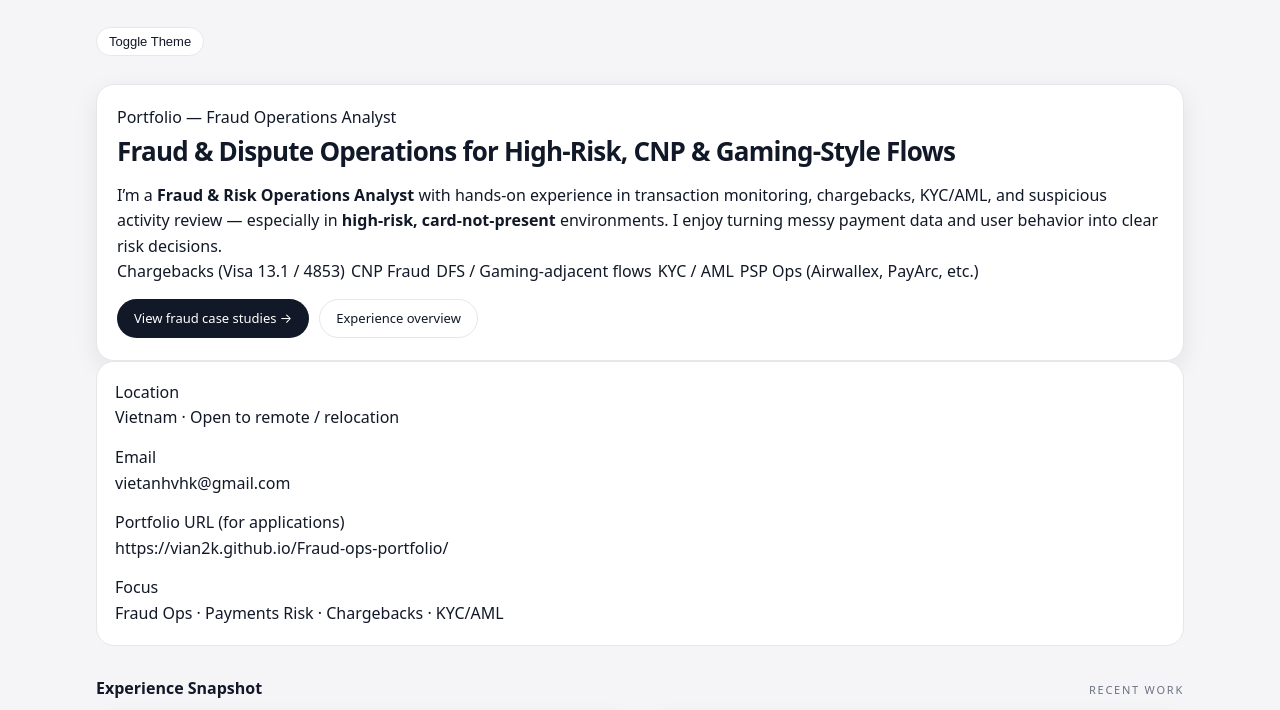
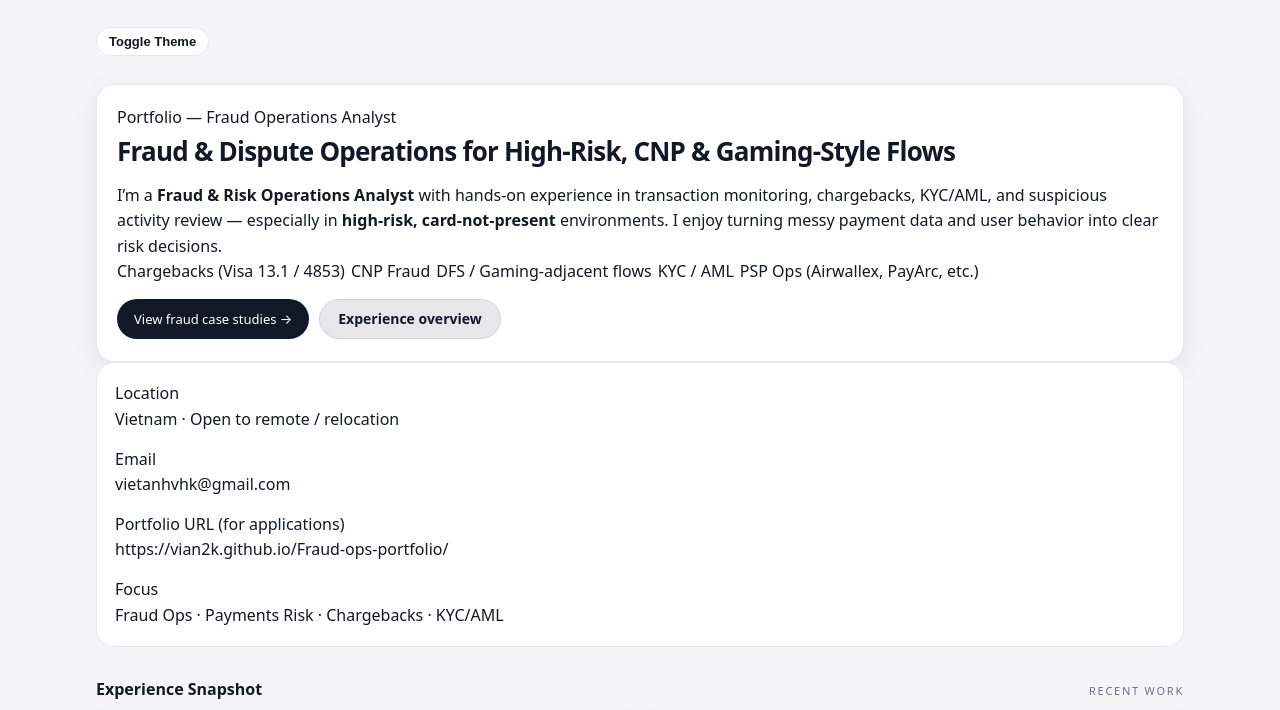
Before and after one commit to Vian2k/Fraud-ops-portfolio, a plain HTML site: page index.html in a window 1280 px wide. Shown: the part 85-795 px from the top of the page. Drawn offline with Linux system fonts and the light colour scheme.

Commit message:
Update index.html

```diff
--- a/index.html
+++ b/index.html
@@ -340,7 +340,19 @@ footer {
   display: flex;
   justify-content: space-between;
 }
-
+body:not(.dark) .btn-ghost {
+  background: #e5e7eb;
+  border-color: #d1d5db;
+  color: #111827;
+  font-size: 14px;
+  font-weight: 600;
+  padding: 8px 18px;
+  transition: 0.15s ease;
+}
+body:not(.dark) .btn-ghost:hover {
+  background: #d1d5db;
+  color: #000000;
+}
 @media (max-width: 768px) {
   .hero-layout,
   .card-grid {
```
